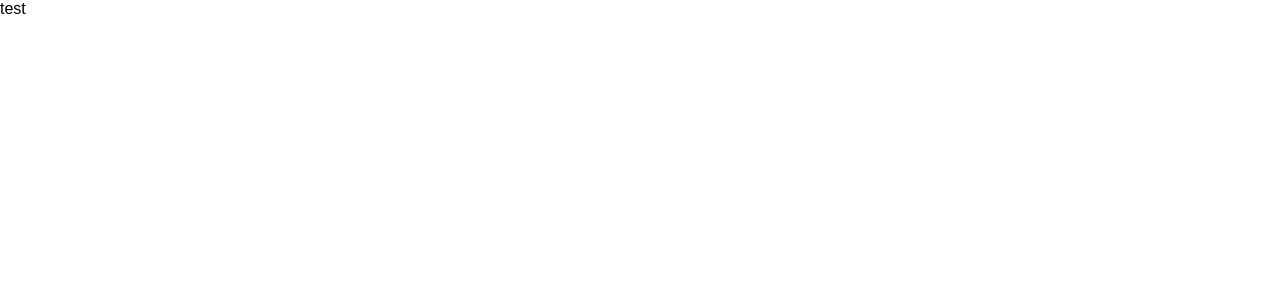
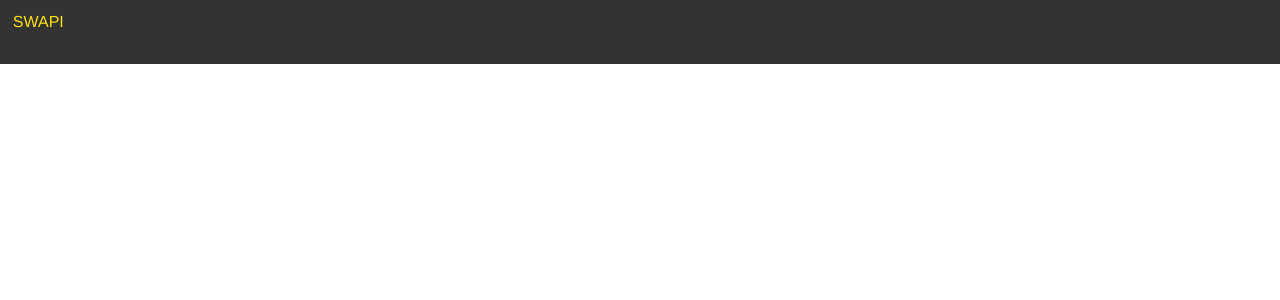
Before and after one commit to FStriewski/Ybmwvi, a React (Create React App) app: page / in a window 1280 px wide. Shown: the top 300 px of the page. Built offline with nearby package versions, Linux system fonts and the light colour scheme.

Commit message:
Add TopBar

```diff
--- a/src/App.js
+++ b/src/App.js
@@ -1,11 +1,12 @@
 import React, { Component } from 'react';
+import TopBar from './components/topbar/TopBar'
 import './App.css';
 
 class App extends Component {
   render() {
     return (
       <div className="App">
-        test
+        <TopBar />
       </div>
     );
   }
--- /dev/null
+++ b/src/components/topbar/TopBar.jsx
@@ -0,0 +1,17 @@
+import React from 'react'
+import '../../styles/topBarUnit.css'
+
+
+
+export default class TopBar extends React.Component {
+
+    render() {
+        return (
+
+            <div className="topBarContainer">
+                SWAPI
+            </div>
+        )
+    }
+
+}
--- /dev/null
+++ b/src/styles/topBarUnit.css
@@ -0,0 +1,7 @@
+.topBarContainer {
+    min-height: 2.4em;
+    padding: 1%;
+    font-family: helvetica neue, Helvetica, Arial, sans-serif;
+    background-color: #333333;
+    color: #ffe300;
+}
```
Also changed, not shown: src/components/topbar/FilterBar.jsx (added).
